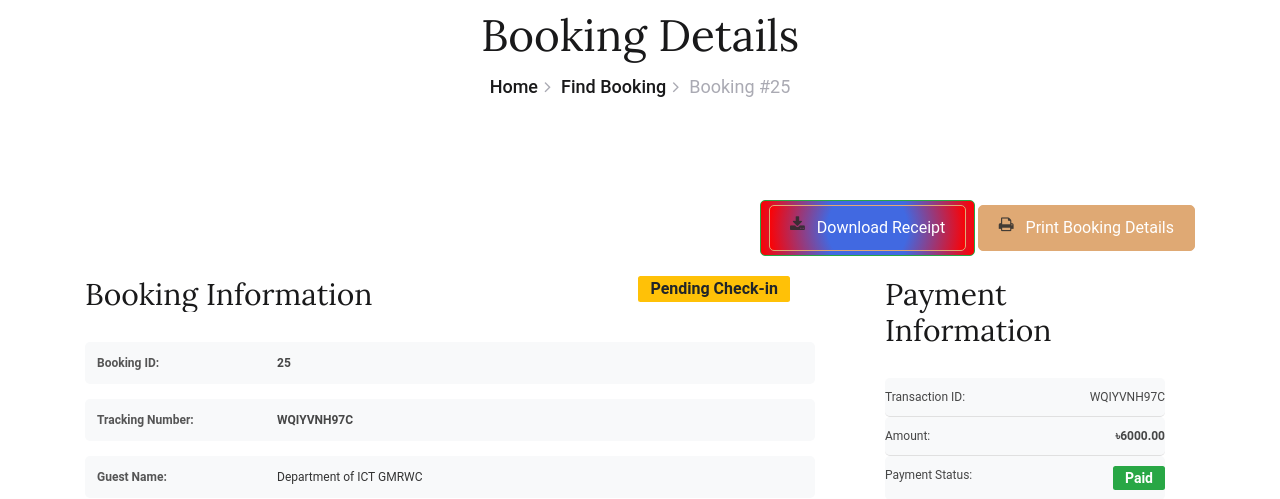
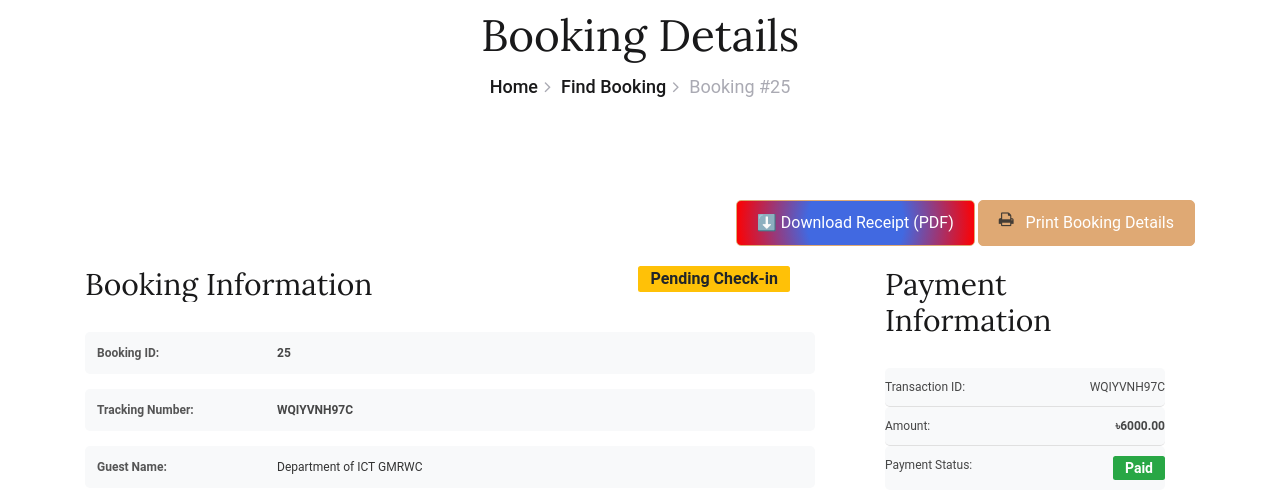
Before and after one commit to sumonben/rhms, a Django app: page /booking/25/ in a window 1280 px wide. Shown: the part 203-702 px from the top of the page. Run offline with Django 5.2, Linux system fonts and the light colour scheme; data comes from the database, SQL or seed files in the repository; both versions use the stored data as it was after the commit; some libraries are stand-ins or nearby versions.

Commit message:
pdf reciept and number of guest added 2

```diff
--- a/rhms/settings.py
+++ b/rhms/settings.py
@@ -199,3 +199,4 @@ MESSAGE_TAGS = {
 # reCAPTCHA (v2 Checkbox)
 RECAPTCHA_SITE_KEY = os.environ.get('RECAPTCHA_SITE_KEY', '6LfKnGMsAAAAADMTciEbrIVNlVAB3fa2LpDoPfEa')
 RECAPTCHA_SECRET_KEY = os.environ.get('RECAPTCHA_SECRET_KEY', '6LfKnGMsAAAAAEy1rYVHlPqqTBntxp18gAhPaGr1')
+SITE_URL = os.getenv('SITE_URL', 'http://127.0.0.1:8000')
--- a/templates/frontpage/booking_details.html
+++ b/templates/frontpage/booking_details.html
@@ -25,15 +25,15 @@
 <div class="container no-print" style="margin-top: 20px; margin-bottom: 20px;">
     <div class="row">
         <div class="col-lg-12 text-right">
-            <a  href="{% url 'booking_receipt' booking.id %}" class="btn btn-success" style="margin-left: 10px; background:var(--weather); color: white;">
-                            <button  class="btn btn-primary" style="background:var(--weather); color: white;">
-                                <i class="fa fa-download"></i> Download Receipt
-                            </button>
-            </a>
+            {% if booking %}
+       <a href="{% url 'booking_receipt' booking.id %}" class="btn btn-primary" style="margin-left: 40%;background: var(--weather);color: white;">
+
+            ⬇️ Download Receipt (PDF)
+        </a>
+        {% endif %}
             <button onclick="window.print()" class="btn btn-primary">
                 <i class="fa fa-print"></i> Print Booking Details
             </button>
-
         </div>
     </div>
 </div>
@@ -149,18 +149,12 @@
                             {% endfor %}
                         </div>
 
-
-
-                        {% if user.is_authenticated %}
-
-
-
                         <!-- Check-in/Check-out Actions -->
                         <div class="booking-actions no-print" style="margin-top: 30px;">
                             {% if can_check_in %}
                                 <form method="post" action="{% url 'check_in' booking.id %}" style="display: inline;">
                                     {% csrf_token %}
-                                    <button type="submit" class="btn btn-success btn-lg" style="margin-right: 10px;background:var(--weather); color: white;" onclick="return confirm('Are you sure you want to check in?')">
+                                    <button type="submit" class="btn btn-success btn-lg" onclick="return confirm('Are you sure you want to check in?')">
                                         <i class="fa fa-sign-in"></i> Check In Now
                                     </button>
                                 </form>
@@ -169,15 +163,12 @@
                             {% if can_check_out %}
                                 <form method="post" action="{% url 'check_out' booking.id %}" style="display: inline;">
                                     {% csrf_token %}
-                                    <button type="submit" class="btn btn-primary btn-lg" style="margin-right: 10px;background:var(--weather); color: white;" onclick="return confirm('Are you sure you want to check out?')">
+                                    <button type="submit" class="btn btn-primary btn-lg" onclick="return confirm('Are you sure you want to check out?')">
                                         <i class="fa fa-sign-out"></i> Check Out Now
                                     </button>
                                 </form>
                             {% endif %}
                         </div>
-                    {% endif %}
-
-
                     </div>
                 </div>
             </div>
```
Also changed, not shown: payment/sslcommerz.py (+4 -4 lines), db.sqlite3.
